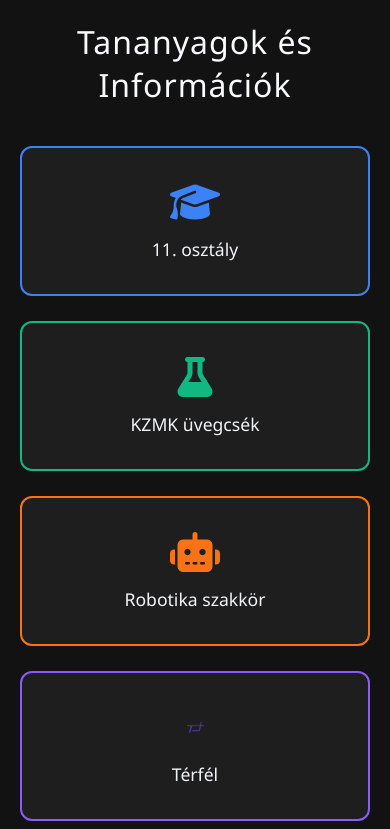
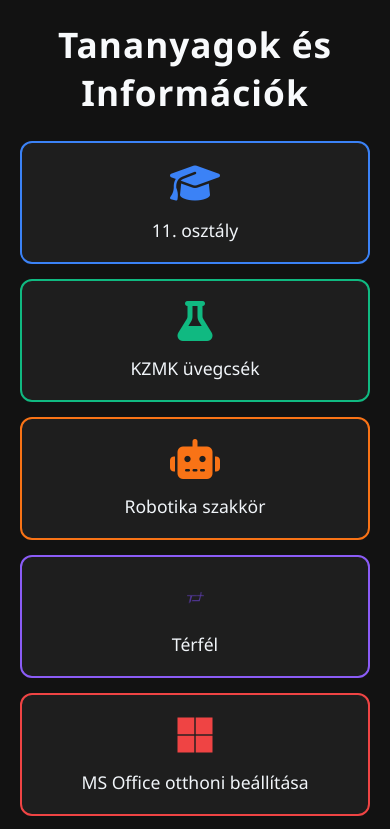
Before and after one commit to verbaycsaba/KZMK, a plain HTML site: page index.html in a window 390 px wide. Shown: the top 829 px of the page. Drawn offline with Linux system fonts and the light colour scheme.

Commit message:
Title & Mobile view updated

```diff
--- a/index.html
+++ b/index.html
@@ -36,7 +36,8 @@
             margin-bottom: 40px;
             color: #f8fafc;
             text-align: center;
-            font-weight: 300;
+            font-weight: bold; /* Félkövérré téve */
+            font-size: 3rem; /* Nagyobb méret */
             letter-spacing: 1px;
             transition: all 0.3s ease;
         }
@@ -237,6 +238,29 @@
             transform: translateX(-50%);
         }
 
+        /* Reszponzív (telefonos) beállítások */
+        @media screen and (max-width: 600px) {
+            h1 {
+                font-size: 2.2rem;
+                margin-bottom: 25px;
+            }
+            .grid-container {
+                grid-template-columns: 1fr;
+                gap: 15px;
+            }
+            .tile {
+                min-height: 120px;
+                padding: 20px;
+            }
+            .modal-content {
+                padding: 20px;
+                width: 95%;
+            }
+            .huge-score {
+                font-size: 4rem;
+            }
+        }
+
     </style>
 </head>
 <body>
@@ -245,44 +269,44 @@
 
     <!-- FŐMENÜ NÉZET -->
     <div id="main-view" class="grid-container">
-        <!-- 1. Csempe: 11. osztály[cite: 1] -->
+        <!-- 1. Csempe: 11. osztály[cite: 2] -->
         <a href="#" class="tile tile-1" id="btn-11-class">
             <i class="fa-solid fa-graduation-cap"></i>
             <span>11. osztály</span>
         </a>
 
-        <!-- 2. Csempe: KZMK üvegcsék[cite: 1] -->
-        <a href="https://jlevi.eu/kzmk/" class="tile tile-2">
+        <!-- 2. Csempe: KZMK üvegcsék[cite: 2] -->
+        <a href="https://jlevi.eu/kzmk/" target="_blank" class="tile tile-2">
             <i class="fa-solid fa-flask"></i>
             <span>KZMK üvegcsék</span>
         </a>
 
-        <!-- 3. Csempe: Robotika szakkör[cite: 1] -->
+        <!-- 3. Csempe: Robotika szakkör[cite: 2] -->
         <a href="https://kzmk.sziraki.hu/sz/" class="tile tile-3">
             <i class="fa-solid fa-robot"></i>
             <span>Robotika szakkör</span>
         </a>
 
-        <!-- 4. Csempe: Térfél[cite: 1] -->
+        <!-- 4. Csempe: Térfél[cite: 2] -->
         <a href="#" class="tile tile-4">
             <img src="./terfel/10_2.png" alt="Térfél logó" style="height: 2.5rem; width: auto;">
             <span>Térfél</span>
         </a>
 
-        <!-- 5. Csempe: MS Office otthoni beállítása[cite: 1] -->
+        <!-- 5. Csempe: MS Office otthoni beállítása[cite: 2] -->
         <a href="./tisztaszoftver" class="tile tile-5">
             <i class="fa-brands fa-microsoft"></i>
             <span>MS Office otthoni beállítása</span>
         </a>
 
-        <!-- 6. Csempe: PyCharm[cite: 1] -->
+        <!-- 6. Csempe: PyCharm[cite: 2] -->
         <a href="#" class="tile tile-6">
             <i class="fa-brands fa-python"></i>
             <span>PyCharm telepítése és használata</span>
         </a>
     </div>
 
-    <!-- 11. OSZTÁLY ALMENÜ SZEKCIÓ[cite: 1] -->
+    <!-- 11. OSZTÁLY ALMENÜ SZEKCIÓ[cite: 2] -->
     <div id="class-11-section">
         <div class="grid-container">
             <a href="#" class="tile tile-points" id="openQueryBtn">
@@ -334,7 +358,7 @@
     <!-- JAVASCRIPT A VÁLTÁSHOZ ÉS A PONTSZÁM LEKÉRDEZÉSHEZ -->
     <script>
         document.addEventListener('DOMContentLoaded', () => {
-            // NAVIGÁCIÓS LOGIKA[cite: 1]
+            // NAVIGÁCIÓS LOGIKA[cite: 2]
             const btn11Class = document.getElementById('btn-11-class');
             const btnBack = document.getElementById('btn-back');
             const mainView = document.getElementById('main-view');
```
